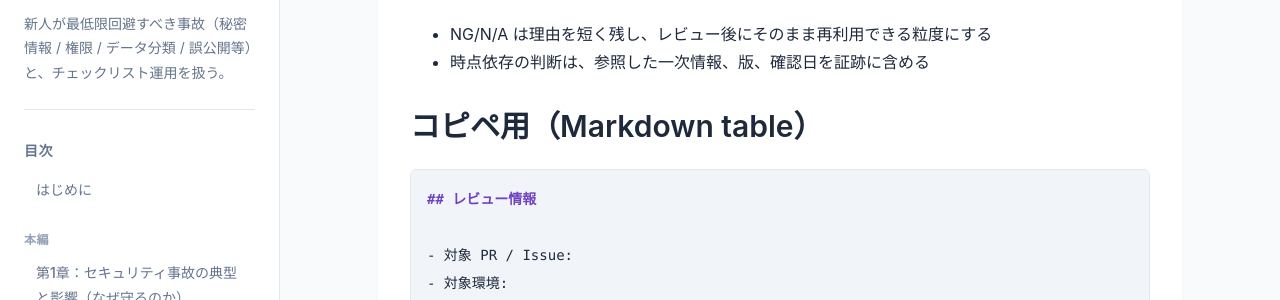
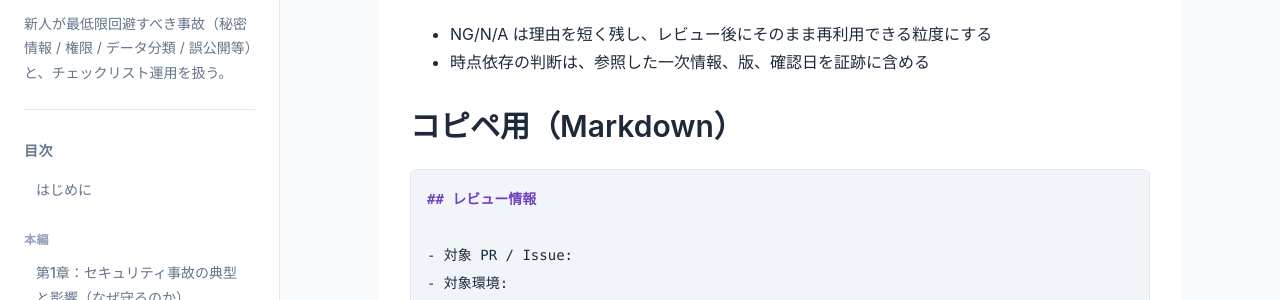
Before and after one commit to itdojp/security-privacy-literacy-book, a Jekyll site: the page built from docs/appendices/templates/security-review/index.md, in a window 1280 px wide and 900 px high, scrolled down 1108 px. Shown: the part 152-452 px from the top of the window. Built offline with Jekyll 4.4.1, drawn with Linux system fonts in a browser that asks for light colours.

Commit message:
docs: clarify copy-ready Markdown heading

````diff
--- a/docs/appendices/templates/security-review/index.md
+++ b/docs/appendices/templates/security-review/index.md
@@ -38,7 +38,7 @@ order: 913
 - NG/N/A は理由を短く残し、レビュー後にそのまま再利用できる粒度にする
 - 時点依存の判断は、参照した一次情報、版、確認日を証跡に含める
 
-## コピペ用（Markdown table）
+## コピペ用（Markdown）
 
 ```md
 ## レビュー情報
````
